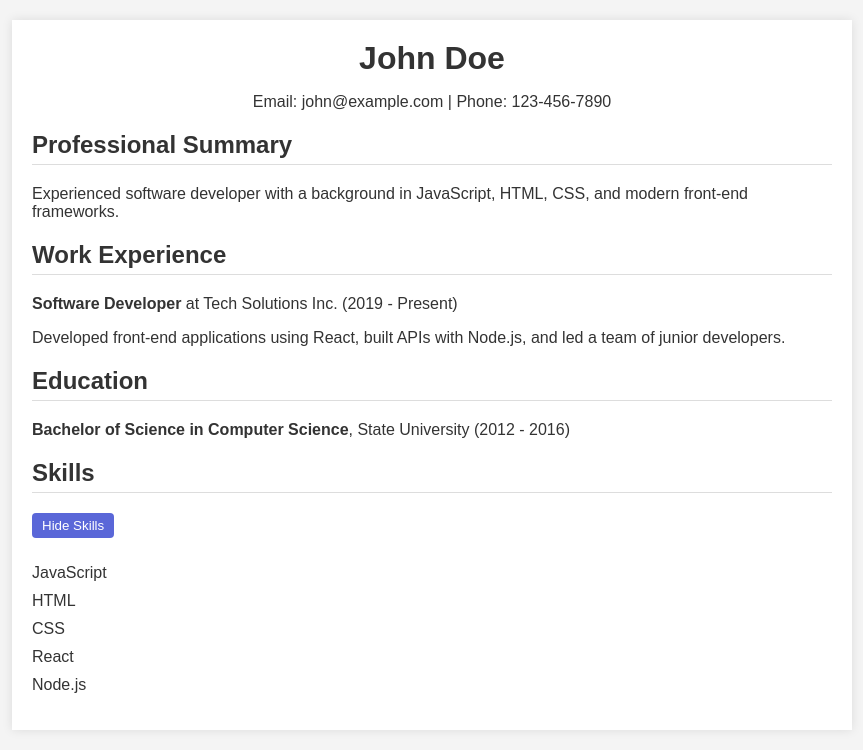
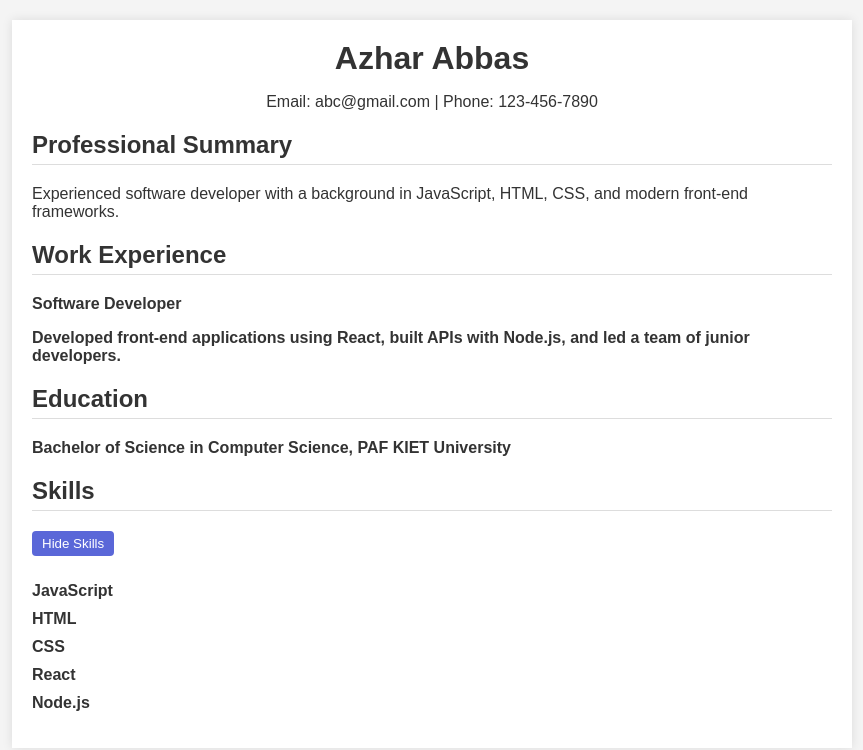
Before and after one commit to azhar12102/Static-resume-builder, a plain HTML site: page index.html in a window 1280 px wide. Shown: the whole page, without its empty margins (208-1071 px from the left). Drawn offline with Linux system fonts and the light colour scheme.

Commit message:
Update index.html

```diff
--- a/index.html
+++ b/index.html
@@ -9,8 +9,8 @@
 <body>
     <div class="container">
         <header>
-            <h1>John Doe</h1>
-            <p>Email: john@example.com | Phone: 123-456-7890</p>
+            <h1>Azhar Abbas</h1>
+            <p>Email: abc@gmail.com | Phone: 123-456-7890</p>
         </header>
 
         <section>
@@ -20,13 +20,13 @@
 
         <section>
             <h2>Work Experience</h2>
-            <p><strong>Software Developer</strong> at Tech Solutions Inc. (2019 - Present)</p>
+            <p><strong>Software Developer</p>
             <p>Developed front-end applications using React, built APIs with Node.js, and led a team of junior developers.</p>
         </section>
 
         <section>
             <h2>Education</h2>
-            <p><strong>Bachelor of Science in Computer Science</strong>, State University (2012 - 2016)</p>
+            <p><strong>Bachelor of Science in Computer Science</strong>, PAF KIET University</p>
         </section>
 
         <!-- Skills Section with Hide/Show Button -->
```
